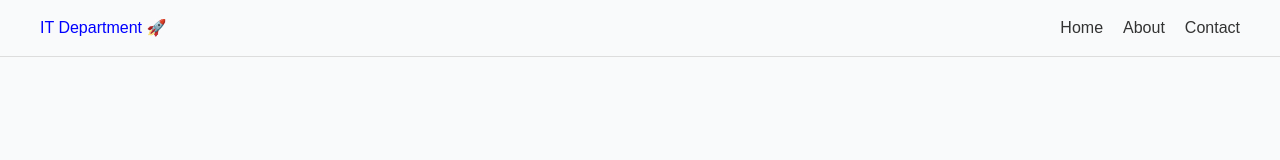
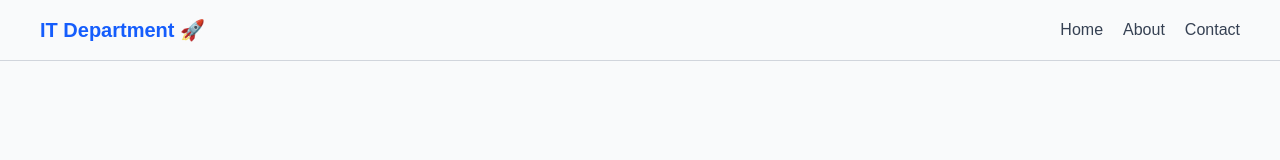
Before and after one commit to sooryanathg/frontend-warmup, a Next.js app: page /page2 in a window 1280 px wide. Shown: the top 160 px of the page. Built offline with nearby package versions, Linux system fonts and the light colour scheme.

Commit message:
refactor: convert navbar styles to tailwind

```diff
--- a/components/page2/nav.tsx
+++ b/components/page2/nav.tsx
@@ -1,40 +1,20 @@
 export default function Nav() {
   return (
-    <nav
-      style={{
-        display: "flex",
-        justifyContent: "space-between",
-        alignItems: "center",
-        padding: "16px 40px",
-        background: "#f9fafb",
-        borderBottom: "1px solid #ddd",
-        fontFamily: "Arial",
-      }}
-    >
-      <h2
-        style={{
-          color: "blue",
-          margin: 0,
-        }}
-      >
+    <nav className="flex items-center justify-between px-10 py-4 bg-gray-50 border-b border-gray-300">
+      <h2 className="m-0 text-xl font-bold text-blue-600">
         IT Department 🚀
       </h2>
 
-      <div
-        style={{
-          display: "flex",
-          gap: "20px",
-        }}
-      >
-        <a href="#" style={{ textDecoration: "none", color: "#333" }}>
+      <div className="flex gap-5">
+        <a href="#" className="text-gray-700 no-underline hover:text-blue-600">
           Home
         </a>
 
-        <a href="#" style={{ textDecoration: "none", color: "#333" }}>
+        <a href="#" className="text-gray-700 no-underline hover:text-blue-600">
           About
         </a>
 
-        <a href="#" style={{ textDecoration: "none", color: "#333" }}>
+        <a href="#" className="text-gray-700 no-underline hover:text-blue-600">
           Contact
         </a>
       </div>
```
